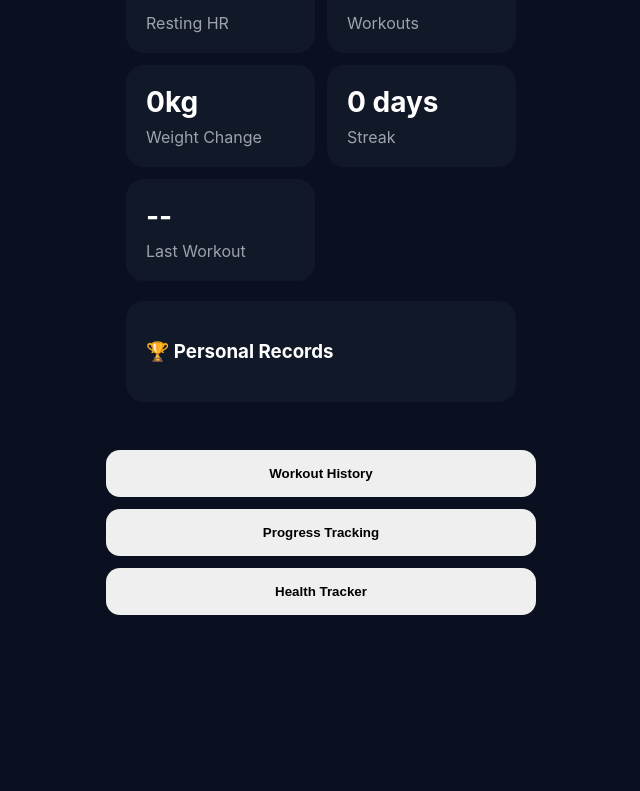
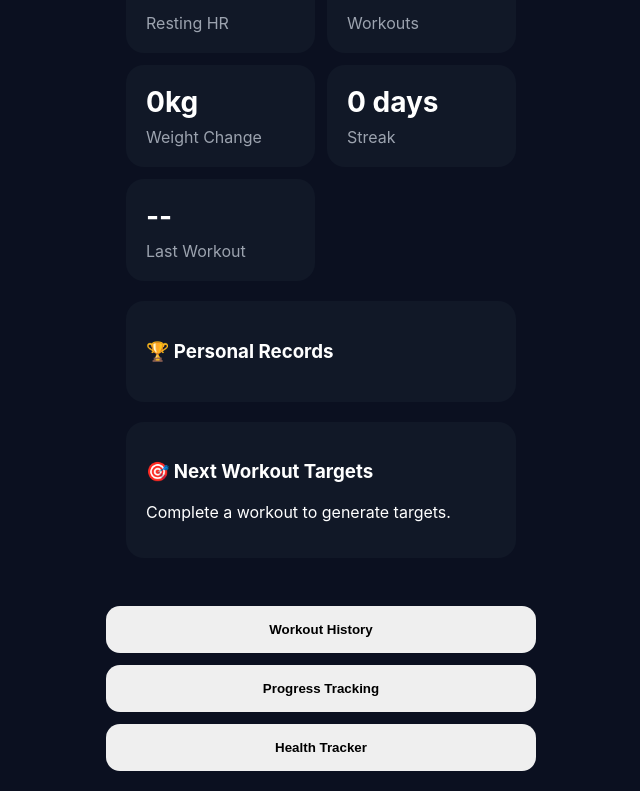
Before and after one commit to kevinellis77-afk/Kevs-Gym, a React (Vite) app: page / in a window 1280 px wide. Shown: the part 582-1373 px from the top of the page, without its empty margins (319-959 px from the left). Before the commit the page ends 1217 px from the top, so only its background shows below. Built offline with nearby package versions, Linux system fonts and the light colour scheme.

Commit message:
Latest Release

```diff
--- a/src/components/ExerciseCard.tsx
+++ b/src/components/ExerciseCard.tsx
@@ -47,12 +47,19 @@ export default function ExerciseCard({
           <span>Set {index + 1}</span>
 
           <input
-            placeholder="Weight"
-            value={sets[index].weight}
-            onChange={(e) =>
-              updateSet(index, "weight", e.target.value)
-            }
-          />
+  placeholder="Weight"
+  value={sets[index].weight}
+  onChange={(e) =>
+    updateSet(
+      index,
+      "weight",
+      e.target.value.replace(
+        /[^0-9.]/g,
+        ""
+      )
+    )
+  }
+/>
 
           <input
             placeholder="Reps"
--- a/src/pages/Dashboard.tsx
+++ b/src/pages/Dashboard.tsx
@@ -3,6 +3,7 @@ import WorkoutCard from "../components/WorkoutCard";
 import StatsGrid from "../components/StatsGrid";
 
 import { getPersonalRecords } from "../utils/personalRecords";
+import { getNextWorkoutTargets } from "../utils/nextWorkoutTargets";
 
 import {
   getWorkoutCount,
@@ -39,6 +40,9 @@ export default function Dashboard({
 
   const personalRecords =
     getPersonalRecords();
+
+  const targets =
+    getNextWorkoutTargets();
 
   return (
     <div className="app">
@@ -162,6 +166,48 @@ export default function Dashboard({
             )
           )}
       </div>
+
+      <div
+        className="exercise-card"
+        style={{
+          marginTop: "20px",
+        }}
+      >
+        <h3>
+          🎯 Next Workout Targets
+        </h3>
+
+        {targets.length === 0 && (
+          <p>
+            Complete a workout to
+            generate targets.
+          </p>
+        )}
+
+        {targets.map((target) => (
+          <div
+            key={target.name}
+            style={{
+              display: "flex",
+              justifyContent:
+                "space-between",
+              marginTop: "12px",
+            }}
+          >
+            <span>
+              {target.name}
+            </span>
+
+            <div>
+              {target.lastWeight}kg →{" "}
+              <strong>
+                {target.targetWeight}
+                kg
+              </strong>
+            </div>
+          </div>
+        ))}
+      </div>
     </div>
   );
 }
--- /dev/null
+++ b/src/utils/nextWorkoutTargets.ts
@@ -0,0 +1,62 @@
+import { getSessions } from "./sessionStorage";
+
+export function getNextWorkoutTargets() {
+  const sessions = getSessions();
+
+  if (sessions.length === 0) {
+    return [];
+  }
+
+  const latestSession = sessions[0];
+
+  const targets: {
+    name: string;
+    lastWeight: number;
+    targetWeight: number;
+  }[] = [];
+
+  latestSession.exercises?.forEach(
+    (exercise: any) => {
+      if (!exercise.sets) return;
+
+      const weights = exercise.sets
+        .map((set: any) =>
+          Number(set.weight)
+        )
+        .filter(
+          (weight: number) =>
+            weight > 0
+        );
+
+      if (weights.length === 0) return;
+
+      const lastWeight =
+        Math.max(...weights);
+
+      let increase = 2.5;
+
+      const lowerBodyExercises = [
+        "Leg Press",
+        "Leg Extension",
+        "Leg Curl",
+      ];
+
+      if (
+        lowerBodyExercises.includes(
+          exercise.name
+        )
+      ) {
+        increase = 5;
+      }
+
+      targets.push({
+        name: exercise.name,
+        lastWeight,
+        targetWeight:
+          lastWeight + increase,
+      });
+    }
+  );
+
+  return targets;
+}
```
